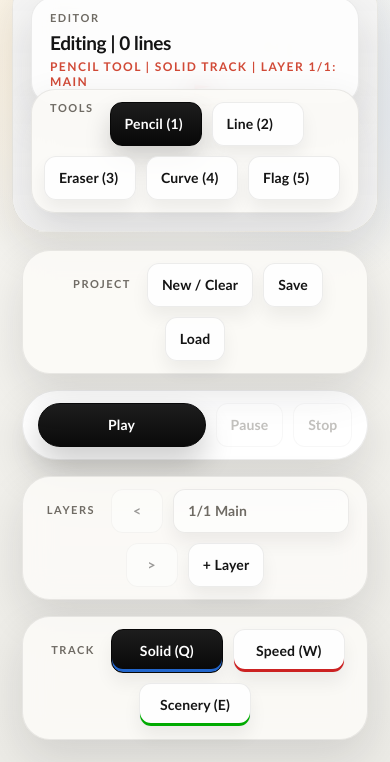
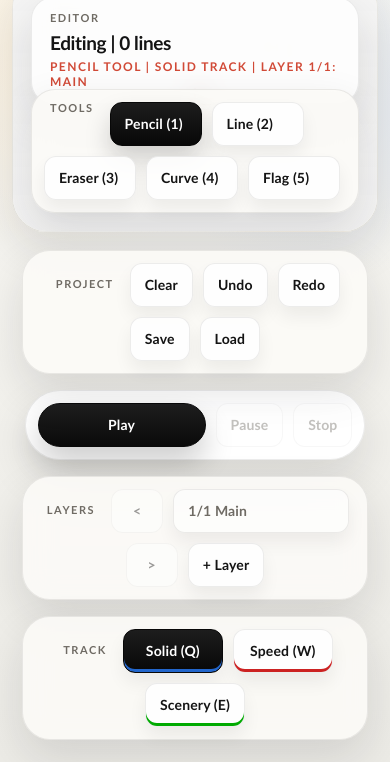
Before and after one commit to jdotfite/rider-reloaded, a website built with Vite: page index.html in a window 390 px wide. Shown: the part 82-844 px from the top of the page. Built offline with nearby package versions, Linux system fonts and the light colour scheme.

Commit message:
Fix dock layout and add undo buttons

```diff
--- a/index.html
+++ b/index.html
@@ -170,8 +170,8 @@
       color: var(--accent);
     }
     #bottom-dock {
-      display: grid;
-      grid-template-columns: minmax(0, 1fr) auto auto auto;
+      display: flex;
+      flex-wrap: wrap;
       align-items: center;
       gap: 16px;
       padding: 18px 22px 22px;
@@ -189,6 +189,8 @@
       border: 1px solid rgba(22, 22, 22, 0.08);
       box-shadow: var(--shadow);
       backdrop-filter: blur(14px);
+      flex-wrap: wrap;
+      max-width: 100%;
     }
     #transport {
       display: flex;
@@ -199,7 +201,13 @@
       background: var(--panel-strong);
       border: 1px solid rgba(22, 22, 22, 0.08);
       box-shadow: var(--shadow);
-      justify-self: center;
+      flex-wrap: wrap;
+    }
+    #file-actions {
+      margin-right: auto;
+    }
+    #line-type-strip {
+      margin-left: auto;
     }
     button {
       border: 1px solid rgba(24, 24, 24, 0.08);
@@ -215,6 +223,7 @@
       align-items: center;
       justify-content: center;
       gap: 8px;
+      white-space: nowrap;
       transition: transform 140ms ease, border-color 140ms ease, background 140ms ease, box-shadow 140ms ease;
       box-shadow: 0 10px 18px rgba(20, 20, 20, 0.06);
     }
@@ -256,7 +265,7 @@
       background: linear-gradient(180deg, #262626 0%, #0f0f0f 100%);
     }
     button.line-type-button {
-      min-width: 112px;
+      min-width: 100px;
     }
     button.layer-button {
       min-width: 52px;
@@ -330,15 +339,16 @@
         min-width: 92px;
       }
       #bottom-dock {
-        grid-template-columns: 1fr;
+        justify-content: center;
       }
       #transport,
       #line-type-strip,
       #file-actions,
       #layer-strip {
-        justify-self: stretch;
         justify-content: center;
         flex-wrap: wrap;
+        margin-left: 0;
+        margin-right: 0;
       }
       #status-card {
         min-width: 0;
--- a/src/main.ts
+++ b/src/main.ts
@@ -129,6 +129,16 @@ toolbar.onLineTypeSelect = (type) => {
   toolbar.setActiveLineType(type);
 };
 toolbar.onClear = () => clearTrack();
+toolbar.onUndo = () => {
+  if (gameLoop.state === GameState.EDITING) {
+    store.undo();
+  }
+};
+toolbar.onRedo = () => {
+  if (gameLoop.state === GameState.EDITING) {
+    store.redo();
+  }
+};
 toolbar.onSave = () => saveTrack();
 toolbar.onLoad = () => openLoadDialog();
 toolbar.onPlay = () => startPlayback();
--- a/src/ui/Toolbar.ts
+++ b/src/ui/Toolbar.ts
@@ -11,6 +11,8 @@ export class Toolbar {
   onToolSelect: ((tool: string) => void) | null = null;
   onLineTypeSelect: ((type: LineType) => void) | null = null;
   onClear: (() => void) | null = null;
+  onUndo: (() => void) | null = null;
+  onRedo: (() => void) | null = null;
   onSave: (() => void) | null = null;
   onLoad: (() => void) | null = null;
   onPlay: (() => void) | null = null;
@@ -46,7 +48,9 @@ export class Toolbar {
     this.addToolBtn('curve', 'Curve (4)');
     this.addToolBtn('flag', 'Flag (5)');
 
-    this.addBtn(this.fileActions, 'New / Clear', () => this.onClear?.());
+    this.addBtn(this.fileActions, 'Clear', () => this.onClear?.());
+    this.addBtn(this.fileActions, 'Undo', () => this.onUndo?.());
+    this.addBtn(this.fileActions, 'Redo', () => this.onRedo?.());
     this.addBtn(this.fileActions, 'Save', () => this.onSave?.());
     this.addBtn(this.fileActions, 'Load', () => this.onLoad?.());
 
```
